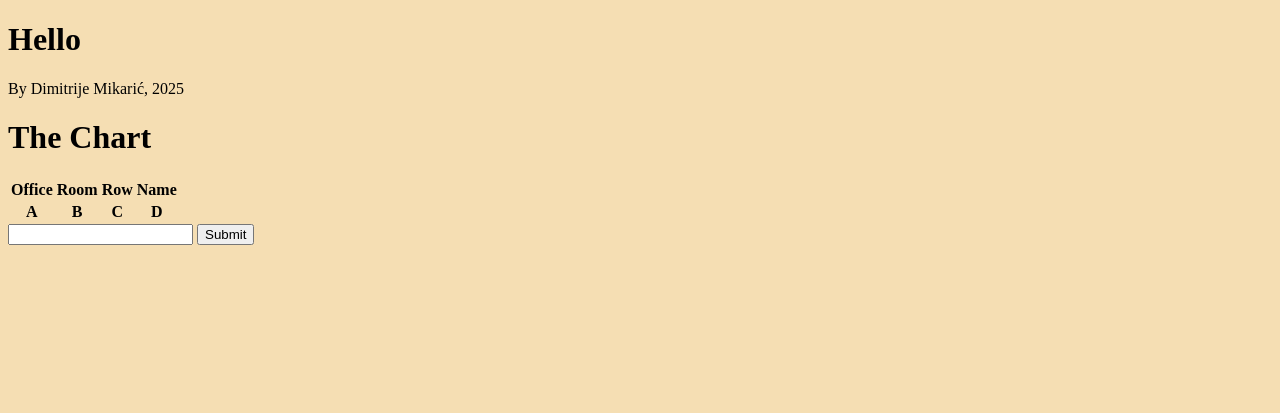
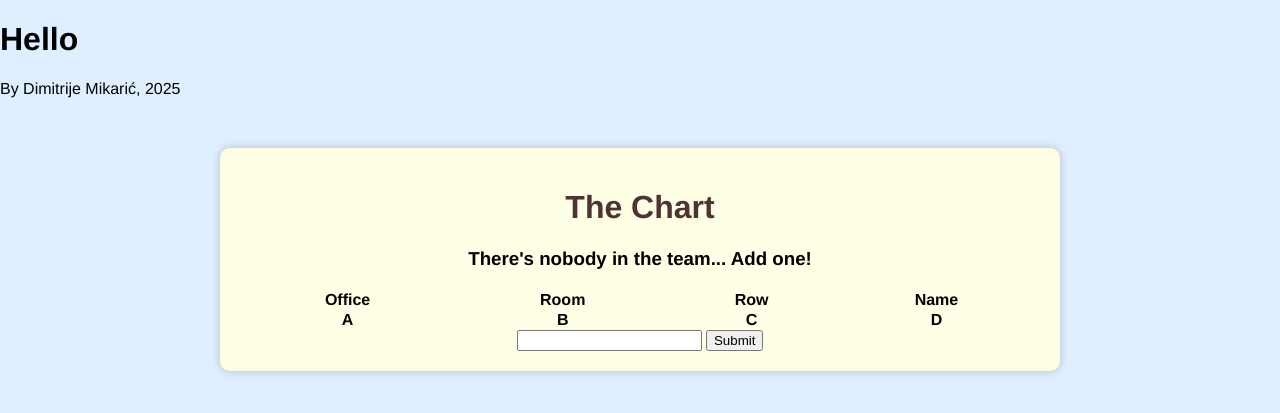
Before and after one commit to TheMikaric/SeatingAdjuster, a Flask app: page / in a window 1280 px wide. Shown: the top 413 px of the page. Run offline with Flask 3, Linux system fonts and the light colour scheme; lists and menus that the app fills with data are empty.

Commit message:
SCSS added and updated. It's read as sass :P

```diff
--- a/app.py
+++ b/app.py
@@ -1,4 +1,4 @@
-from flask import Flask, render_template
+from flask import Flask, render_template, redirect, request
 from flask_scss import Scss
 from flask_sqlalchemy import SQLAlchemy
 
@@ -20,8 +20,49 @@ class MyPerson(db.Model):
 
 @app.route('/',methods=["POST","GET"]) # Homepage
 def index():
-    return render_template('index.html')
+    # Add a person to the database
+    if request.method == "POST":
+        name = request.form['name']
+        new_person = MyPerson(name=name,team='TecMinds')
+        try:
+            db.session.add(new_person)
+            db.session.commit() # Actually commit that to the database
+            return redirect('/')
+        except Exception as e:
+            print(f'Error: {e}')
+            return f'Error: {e}'
 
+    # Get all the people from the database
+    else:
+        persons = MyPerson.query.order_by(MyPerson.id).all()
+        return render_template('index.html', persons=persons)
+
+# Delete a person from the database
+@app.route("/delete/<int:id>")
+def delete(id:int):
+    delete_person = MyPerson.query.get_or_404(id)
+    try:
+        db.session.delete(delete_person)
+        db.session.commit()
+        return redirect("/")
+    except Exception as e:
+        print(f'Error: {e}')
+        return f'Error: {e}'
+
+#Edit an item
+@app.route("/edit/<int:id>",methods=["POST","GET"])
+def edit(id:int):
+    person = MyPerson.query.get_or_404(id)
+    if request.method == "POST":
+        person.name = request.form['name']
+        try:
+            db.session.commit()
+            return redirect('/')
+        except Exception as e:
+            print(f'Error: {e}')
+            return f'Error: {e}'
+    else:
+        return render_template('edit.html', person=person)
 
 if __name__ in "__main__":
     with app.app_context():
--- a/static/styles.css
+++ b/static/styles.css
@@ -1,3 +1,25 @@
 body {
-  background-color: wheat;
+  font-family: "Franklin Gothic Medium", "Arial Narrow", Arial, sans-serif;
+  margin: 0;
+  padding: 0;
+  background-color: #dfefff;
+}
+
+.content {
+  width: 100%;
+  max-width: 800px;
+  margin: 50px auto;
+  padding: 20px;
+  background-color: #ffffe5;
+  border-radius: 10px;
+  box-shadow: 0 0 10px rgba(0, 0, 0, 0.2);
+  text-align: center;
+}
+.content h1 { /* Apply the following to h1s inside the content */
+  color: #4F3333;
+}
+.content table {
+  width: 100%;
+  margin-top: 20px;
+  border-collapse: collapse;
 }/*# sourceMappingURL=styles.css.map */
--- a/static/styles.scss
+++ b/static/styles.scss
@@ -1,3 +1,35 @@
+// Color variables
+$primary_color: #dfefff;
+$secondary_color: #ffffe5;
+$sucess_color: #aaeebb;
+$sucess_hover_color: #ddffdd;
+$title_color: #4F3333;
+
 body{
-    background-color: wheat;
+    font-family: 'Franklin Gothic Medium', 'Arial Narrow', Arial, sans-serif;
+    margin: 0;
+    padding: 0;
+    background-color: $primary_color;
 }
+
+.content {
+    width:100%;
+    max-width: 800px;
+    margin: 50px auto;
+    padding: 20px;
+    background-color: $secondary_color;
+    border-radius: 10px;
+    box-shadow: 0 0 10px rgba(0,0,0,0.2);
+    text-align: center;
+
+    h1{ /* Apply the following to h1s inside the content */
+        color: $title_color;
+    }
+
+    table{
+        width:100%;
+        margin-top: 20px;
+        border-collapse: collapse;
+
+    }
+}
--- a/templates/index.html
+++ b/templates/index.html
@@ -9,6 +9,29 @@
 <p> By Dimitrije Mikarić, 2025</p>
 <div class="content">
     <h1>The Chart</h1>
+    {% if persons | length < 1 %}
+    <h3>There's nobody in the team... Add one!</h3>
+    {% else %}
+    <table>
+        <tr>
+            <th>Id</th>
+            <th>Name</th>
+            <th>Теаm</th>
+        </tr>
+        {% for person in persons %}
+            <tr>
+                <td>{{person.id}}</td>
+                <td>{{person.name}}</td>
+                <td>{{person.team }}</td>
+                <td><a href="/delete/{{person.id}}">Delete</a></td>
+                <!-- <br/>  -->
+                <td><a href="/edit/{{person.id}}">Edit</a></td>
+            </tr>
+        {% endfor %}
+    </table>
+    {% endif %}
+
+
     <table>
         <tr>
             <th>Office</th>
@@ -23,8 +46,8 @@
             <th>D</th>
         </tr>
     </table>
-    <form action="">
-        <input type="text" name="name" id="content"/>
+    <form action="/" method="POST">
+        <input type="text" name="name" id="name"/>
         <input type="submit" value="Submit",id="btn_submit"/>
     </form>
 </div>
```
Also changed, not shown: templates/edit.html (added, +15 -0 lines), 1 other file.
